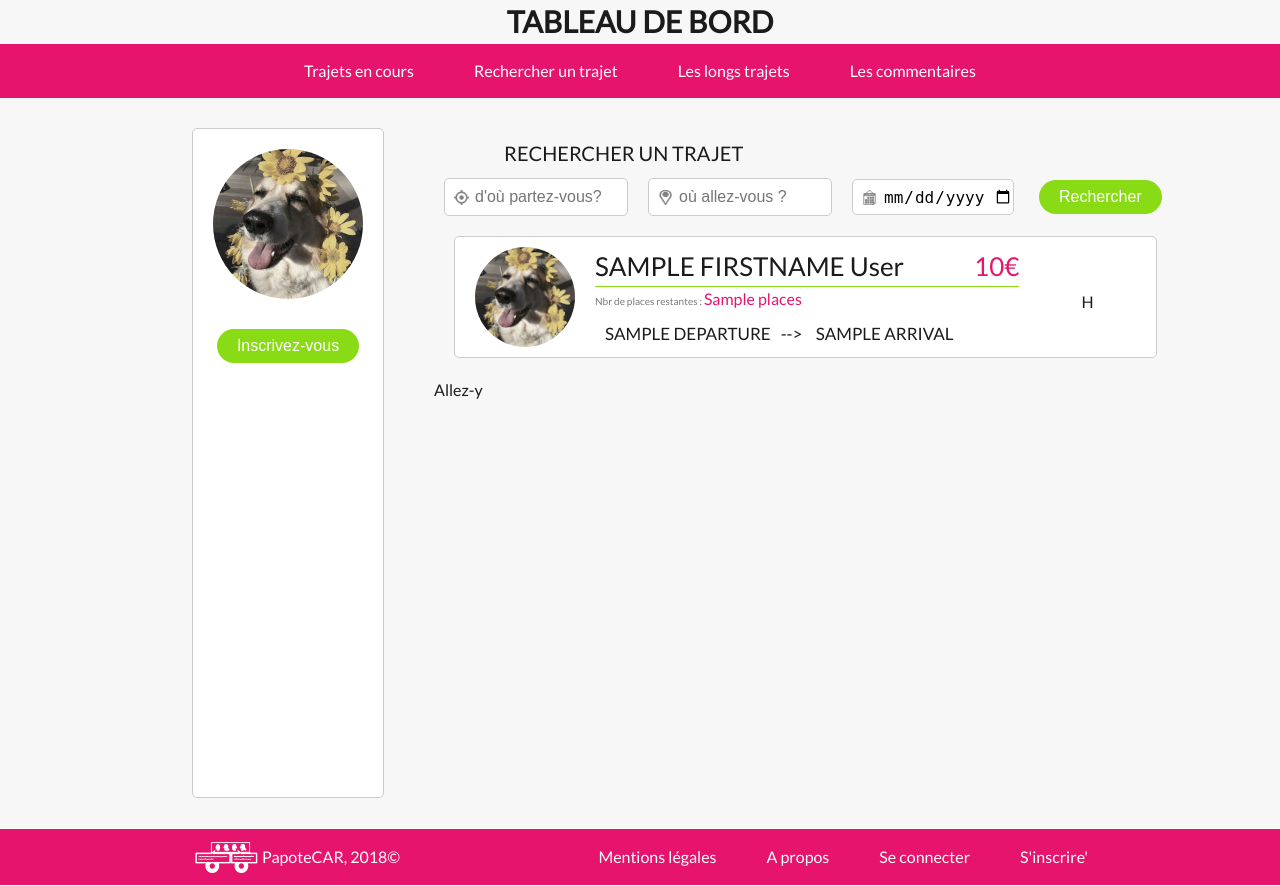
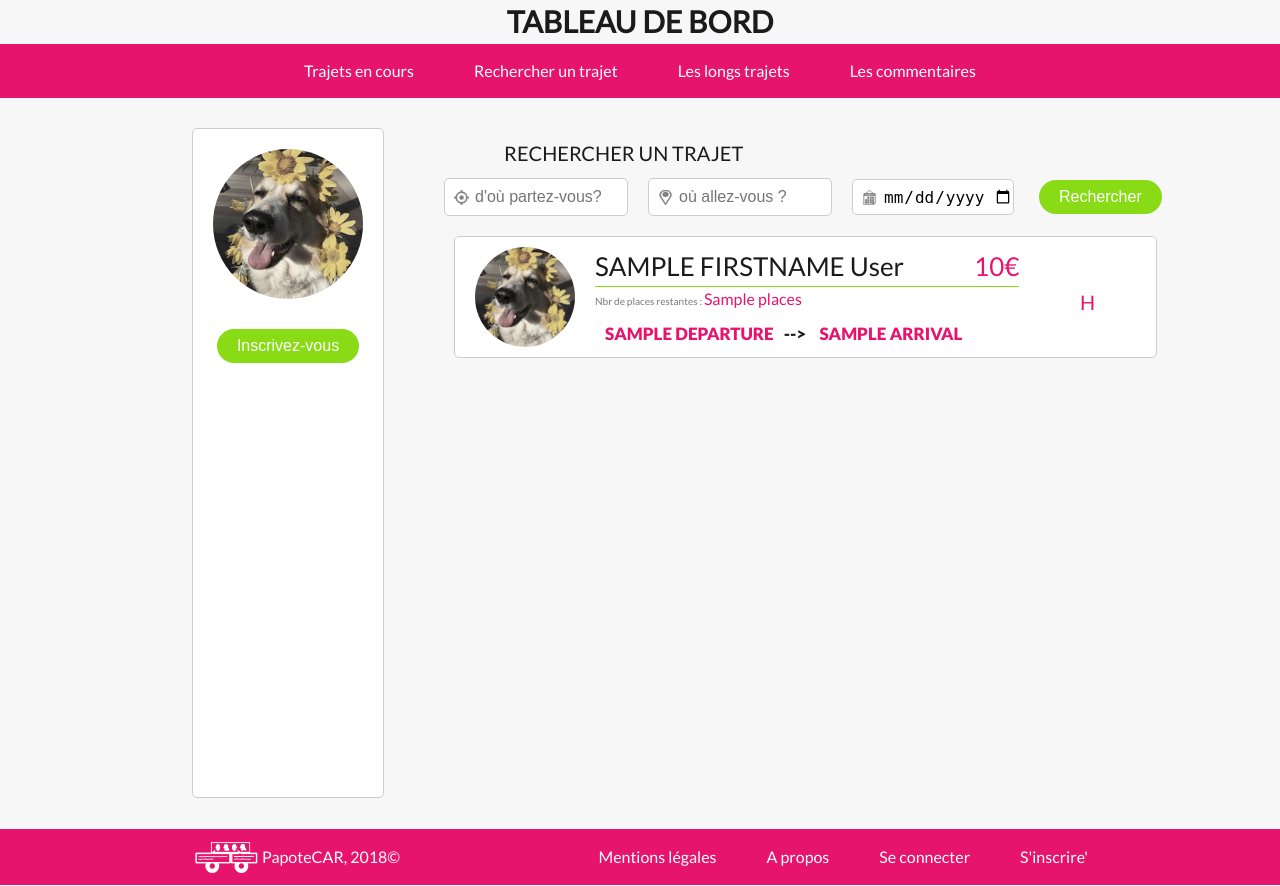
Before and after one commit to Yobinashi/PapoteCAR-Symfony4, a Symfony app: template templates/tableau/search_run.html.twig in a window 1280 px wide. Shown: the part 63-949 px from the top of the page. Run offline with Twig, Linux system fonts and the light colour scheme; the template is opened without the code that fills it: most values are stand-ins (such as "Sample title", 1, 10 or a date in 2020); some libraries are stand-ins or nearby versions.

Commit message:
madif scss run

```diff
--- a/public/css/style.css
+++ b/public/css/style.css
@@ -777,14 +777,16 @@ footer {
             color: #E6146C;
             font-size: 1.6rem; }
         .dashboard .main-trip .trip .name-step .city {
-          color: #1b1b1b;
+          color: #E6146C;
           text-transform: uppercase;
           font-size: 1.7rem;
           padding-top: 10px;
           padding-left: 10px;
-          list-style: circle; }
+          list-style: circle;
+          font-family: "latoBlack", arial, sans-serif; }
           .dashboard .main-trip .trip .name-step .city span {
-            margin: 0px 10px; }
+            margin: 0px 10px;
+            color: #1b1b1b; }
       .dashboard .main-trip .trip .date-ride {
         flex-direction: column;
         width: 150px; }
@@ -792,12 +794,13 @@ footer {
           padding-top: 10px;
           line-height: 2rem;
           color: #E6146C;
-          font-size: 4rem; }
+          font-size: 3rem; }
         .dashboard .main-trip .trip .date-ride .month {
           color: #787878;
           text-transform: uppercase; }
         .dashboard .main-trip .trip .date-ride .hour {
-          color: #1b1b1b; }
+          color: #E6146C;
+          font-size: 2rem; }
 
 /* END DASHBOARD PAGE */
 
--- a/public/css/style.scss
+++ b/public/css/style.scss
@@ -968,15 +968,17 @@
 					}
 
 					.city {
-						color: $black;
+						color: $rose;
 						text-transform: uppercase;
 						font-size: 1.7rem;
 						padding-top: 10px;
 						padding-left: 10px;
 						list-style: circle;
+						font-family: $latoBlack;
 
 						span {
 							margin: 0px 10px;
+							color: $black;
 						}
 					}
 				}
@@ -990,7 +992,7 @@
 						padding-top: 10px;
 						line-height: 2rem;
 						color: $rose;
-						font-size: 4rem;
+						font-size: 3rem;
 					}
 
 					.month {
@@ -999,7 +1001,8 @@
 					}
 
 					.hour {
-						color: $black;
+						color: $rose;
+						font-size: 2rem;
 					}
 				}
 
--- a/templates/tableau/search_run.html.twig
+++ b/templates/tableau/search_run.html.twig
@@ -30,7 +30,5 @@
                 </div>
             </a>
         </div>
-
-        Allez-y
     {% endfor %}
 {% endblock %}
```
Also changed, not shown: 1 other file.
